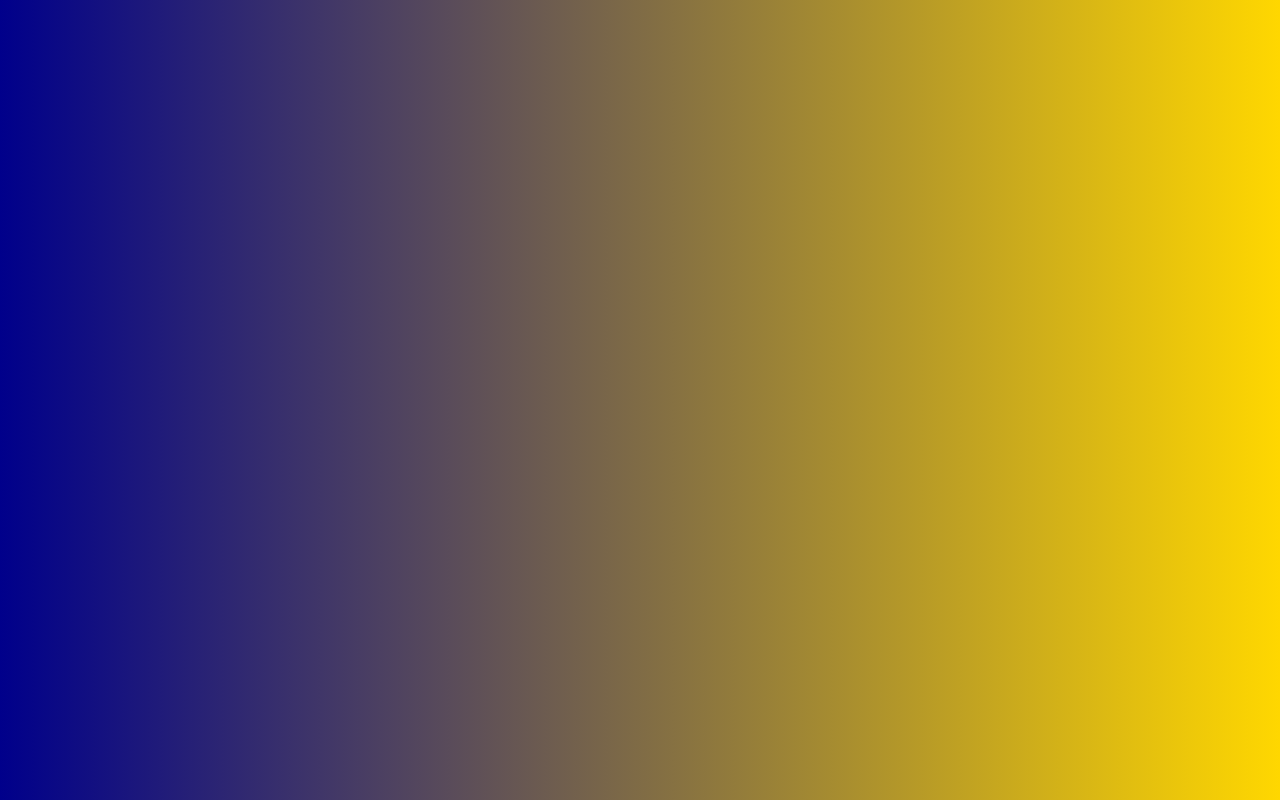
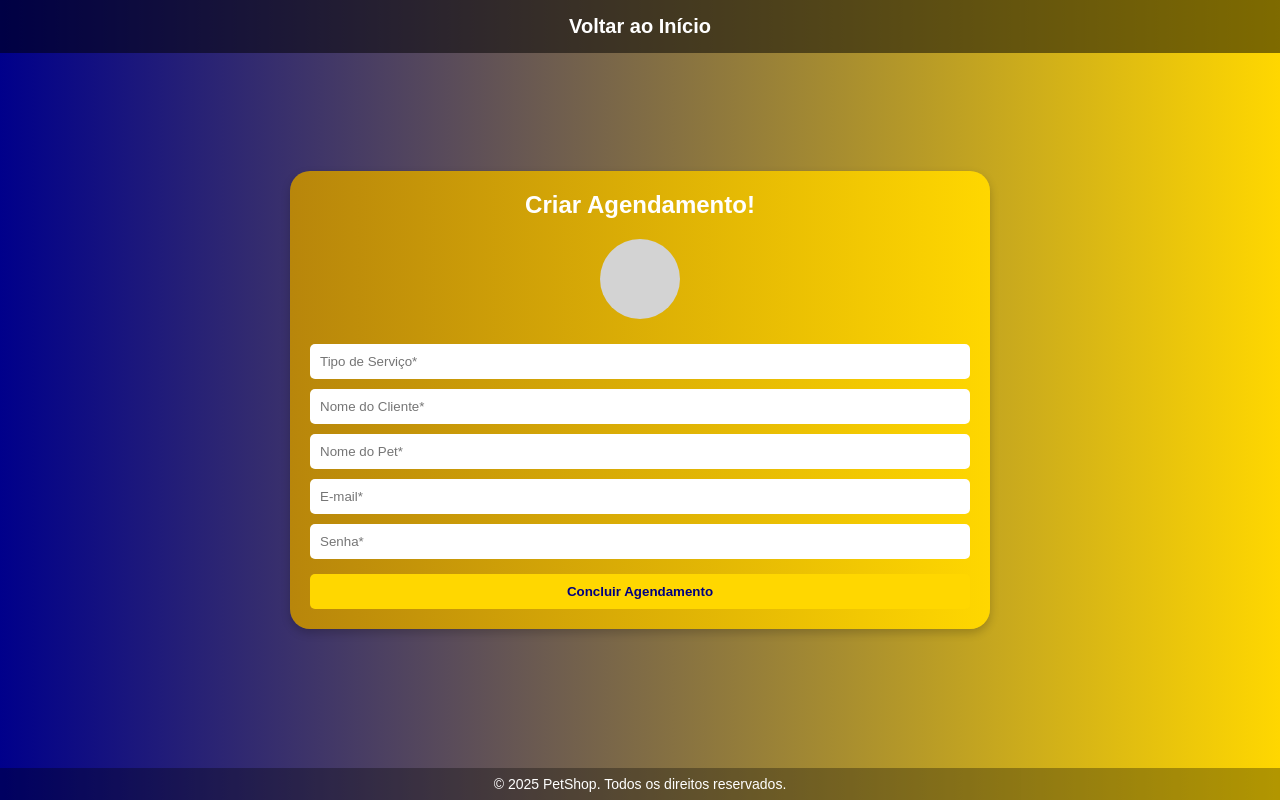
Before and after one commit to Mechph/petShop-Front, a React (Vite) app in the folder petShop-design-ponte/: page /agendamento in a window 1280 px wide. Built offline with nearby package versions, Linux system fonts and the light colour scheme.

Commit message:
Update Agendamento
Foi criado uma página onde o cliente pode efetuar seu agendamento

```diff
--- a/petShop-design-ponte/src/pages/Agendamento/Estilo-agendamento.css
+++ b/petShop-design-ponte/src/pages/Agendamento/Estilo-agendamento.css
@@ -0,0 +1,45 @@
+body {
+    font-family: Arial, sans-serif;
+    display: flex;
+    justify-content: center;
+    align-items: center;
+    height: 100vh;
+    background-color: #f8f8f8;
+  }
+
+  .avatar {
+    width: 80px;
+    height: 80px;
+    background-color: lightgray;
+    border-radius: 50%;
+    margin-bottom: 20px;
+  }
+
+  input {
+    width: 100%;
+    padding: 10px;
+    margin: 5px 0;
+    border: none;
+    border-radius: 5px;
+  }
+
+  .register-btn {
+    background-color: gold;
+    color: navy;
+  }
+
+  .register-box {
+    background: linear-gradient(to right, darkgoldenrod, gold);
+  }
+
+  h2 {
+    margin-bottom: 20px;
+  }
+
+  .container {
+    display: flex;
+    width: 700px;
+    border-radius: 20px;
+    overflow: hidden;
+    box-shadow: 0px 4px 10px rgba(0, 0, 0, 0.2);
+  }
--- a/petShop-design-ponte/src/pages/Agendamento/agendamento.jsx
+++ b/petShop-design-ponte/src/pages/Agendamento/agendamento.jsx
@@ -1,10 +1,30 @@
 import './Estilo-agendamento.css'
+import React from "react"
+import { Link } from 'react-router-dom';
 
 function Agendamento() {
-    return(
-        <div>
+  return (
+    <div>
+    <nav className="navbar">
+        <ul className="nav-list">
+        <li><Link to="/">Voltar ao Início</Link></li>
+        </ul>
+    </nav>
+    <div className='container'>
+      <div className="register-box">
+        <h2>Criar Agendamento!</h2>
+        <div className="avatar"></div>
+        <input type="text" placeholder="Tipo de Serviço*" />
+        <input type="text" placeholder="Nome do Cliente*" />
+        <input type="text" placeholder="Nome do Pet*" />
+        <input type="email" placeholder="E-mail*" />
+        <input type="password" placeholder="Senha*" />
+        <button className="register-btn">Concluir Agendamento</button>
+        </div>
+      </div>
+      <footer>&copy; 2025 PetShop. Todos os direitos reservados.</footer>
+    </div>
+  );
+}
 
-        </div>
-    )
-}
-export default Agendamento
+export default Agendamento;
--- a/petShop-design-ponte/src/pages/Home/Pagina_Principal.jsx
+++ b/petShop-design-ponte/src/pages/Home/Pagina_Principal.jsx
@@ -18,7 +18,7 @@ function Home() {
             <h1>Olá, seja bem-vindo(a), é um prazer ter você aqui! 🎉</h1> <br /><br />
             <p>Agora você faz parte da nossa família pet, onde oferecemos os melhores serviços para cuidar do seu bichinho com carinho e dedicação. 🐶🐱✨</p> <br /><br />
             <h2>Agende já um dos nossos serviços para seu Pet</h2>
-            <button className="botao">AGENDAR</button>
+            <button className="botao"><Link to="/agendamento">AGENDAR</Link></button>
           </div>
         </div>
       </div>
```
